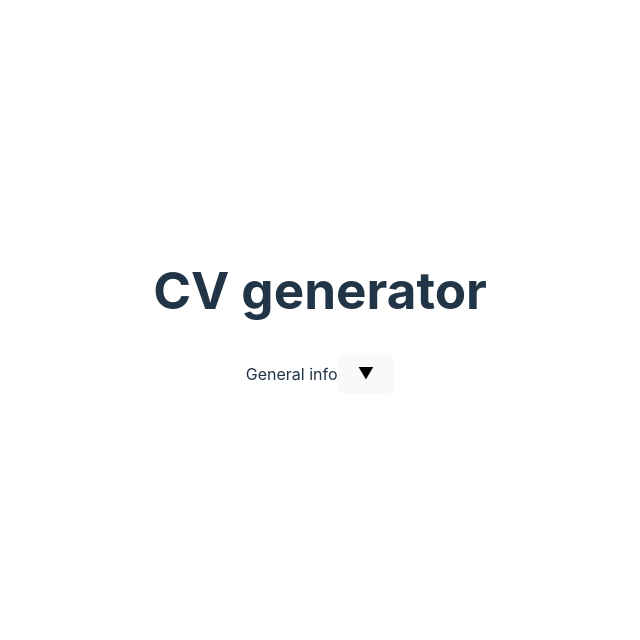
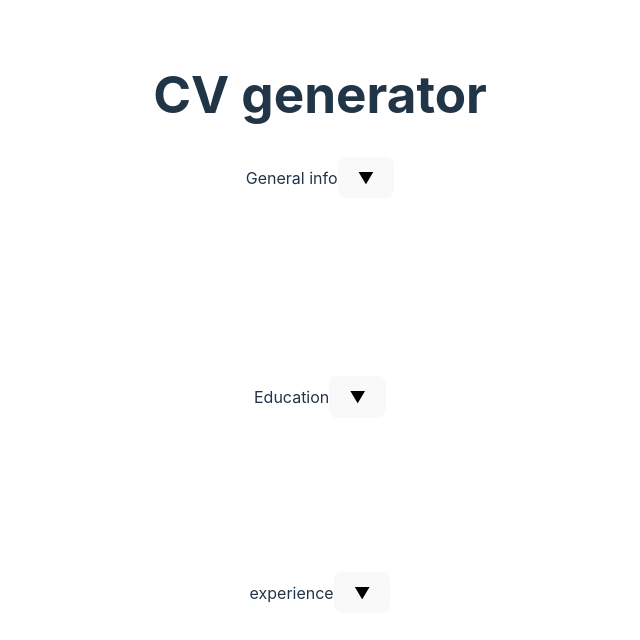
Before and after one commit to Isutomu/CV-Application_TOP, a React (Vite) app: page / in a window 1280 px wide. Shown: the top 640 px of the page, without its empty margins (320-960 px from the left). Built offline with nearby package versions, Linux system fonts and the light colour scheme.

Commit message:
:card_file_box: raw: add remaining form fields.

```diff
--- a/data/data.js
+++ b/data/data.js
@@ -8,4 +8,21 @@ export const sectionsData = [
       phone: "number",
     },
   },
+  {
+    name: "Education",
+    fields: {
+      "school name": "text",
+      "title of study": "text",
+      "year of conclusion": "number",
+    },
+  },
+  {
+    name: "experience",
+    fields: {
+      company: "text",
+      position: "text",
+      "starting date": "date",
+      "ending date": "date",
+    },
+  },
 ];
```
